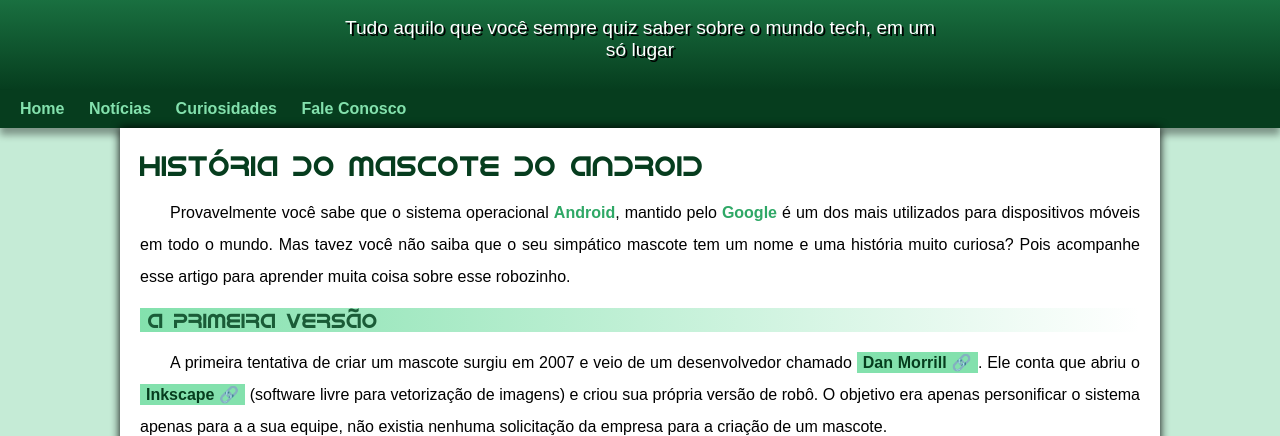
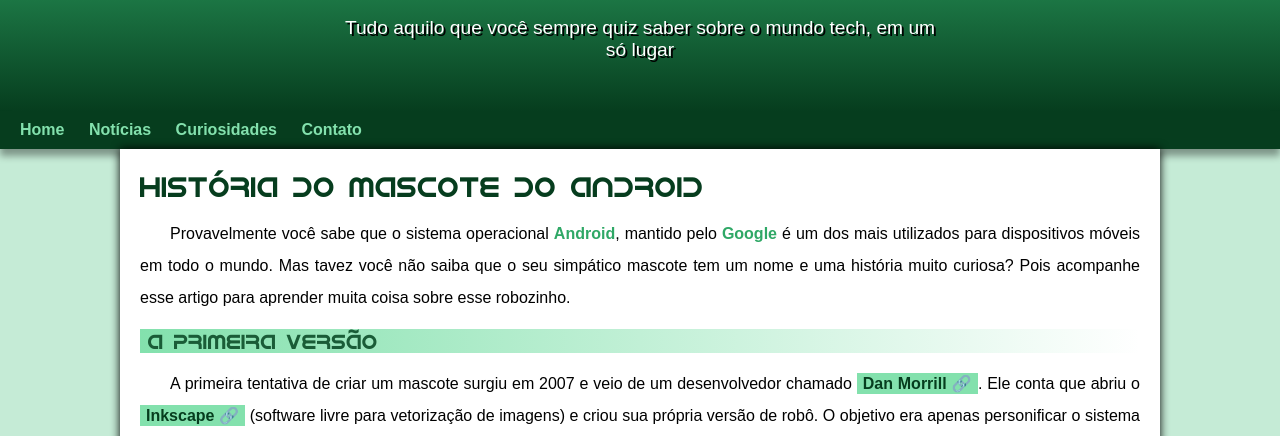
Before and after one commit to AlanPedreira/projeto-android, a plain HTML site: page index.html in a window 1280 px wide. Shown: the part 100-536 px from the top of the page. Drawn offline with Linux system fonts and the light colour scheme.

Commit message:
Problema de Paddin resolvido

```diff
--- a/estilo/style.css
+++ b/estilo/style.css
@@ -71,7 +71,7 @@ header > p {
     font-size: 1.2em;
     max-width: 600px;
     margin: auto;
-    margin-bottom: 20px;
+    padding-bottom: 50px;
     padding-right: 10px;
     padding-left: 10px;
     text-shadow: 2px 2px 0px black;
--- a/index.html
+++ b/index.html
@@ -18,7 +18,7 @@
         <a href="#">Home</a>
         <a href="#">Notícias</a>
         <a href="#">Curiosidades</a>
-        <a href="#">Fale Conosco</a>
+        <a href="#">Contato</a>
     </nav>
     <main>
         <h1></h1>
```
